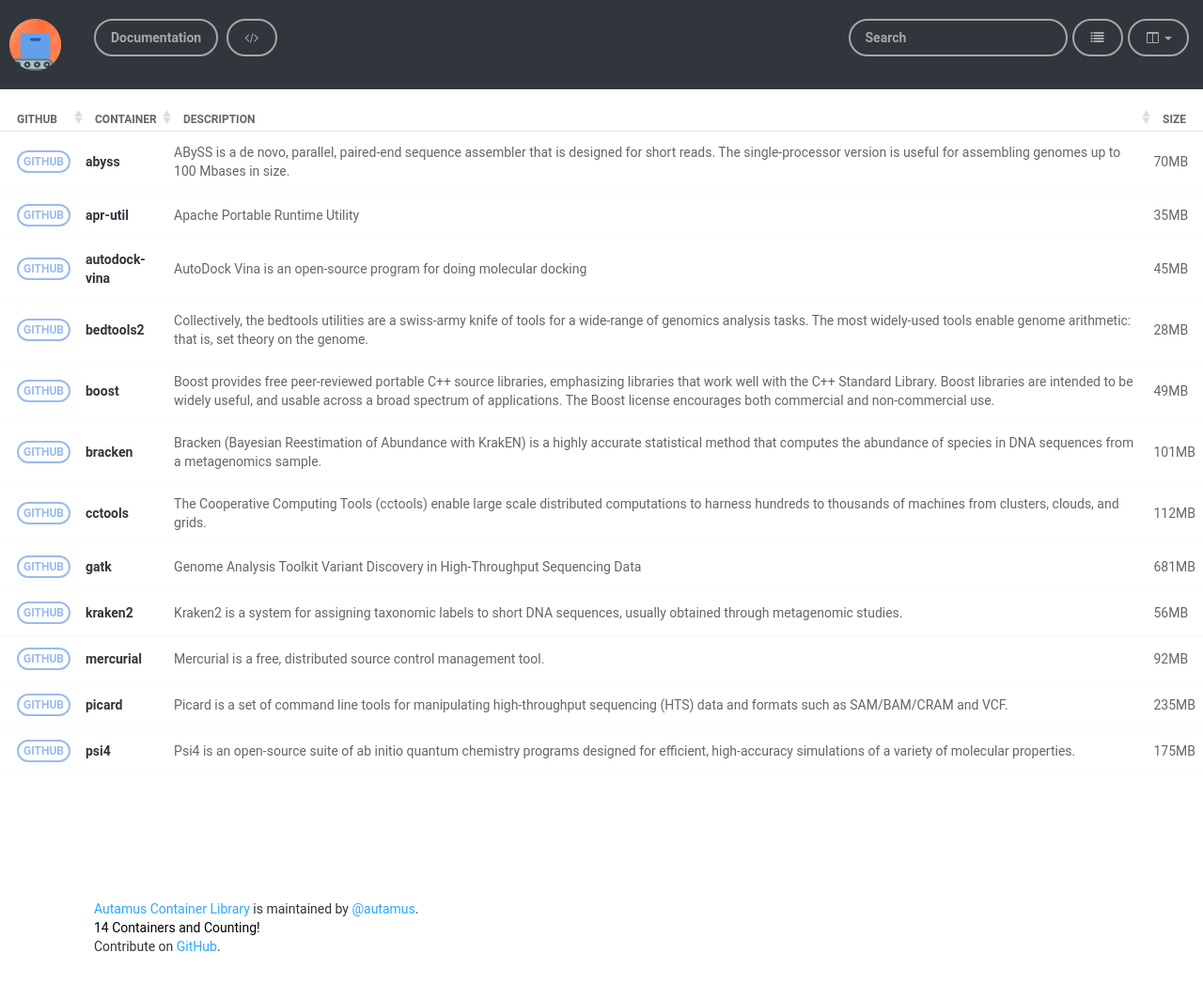
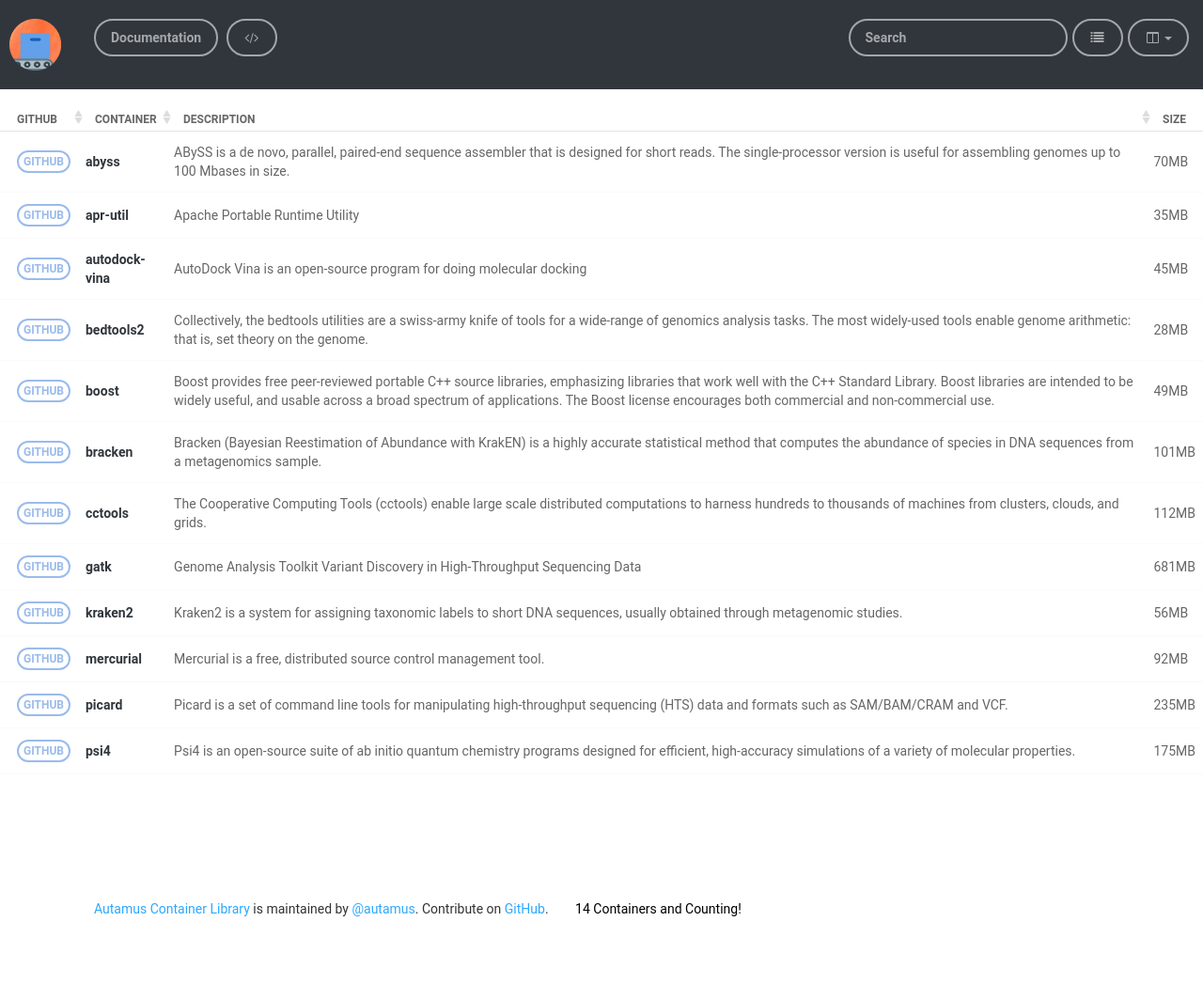
Before and after one commit to autamus/registry, a Jekyll site: the page built from pages/index.md, in a window 1280 px wide. Shown: the whole page at 94% size. Built offline with Jekyll 4.4.1, drawn with Linux system fonts in a browser that asks for light colours; nearby versions of some CDN libraries; after the commit the page ends 1007 px from its top, so only the background shows below that.

Commit message:
Update Page Footer

```diff
--- a/_includes/page-footer.html
+++ b/_includes/page-footer.html
@@ -1,7 +1,5 @@
 <footer class="site-footer" style="margin:30px">
   <span class="site-footer-owner"><a target="_blank" href="{{ site.baseurl }}/">{{ site.title }}</a> is maintained by <a href="{{ site.maintainer_url }}">{{ site.maintainer }}</a>.</span>
-  <br>
-  <span style="color:black" id="message">{{ site.library.size }} Containers and Counting!</span>
-  <br>
   <span class="site-footer-credits">Contribute on <a target="_blank" href="{{ site.repo }}">GitHub</a>.</span>
+  <span style="color:black;margin-left:25px" id="message">{{ site.library.size }} Containers and Counting!</span>
 </footer>
```
